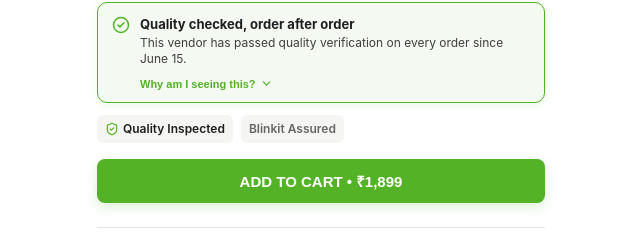
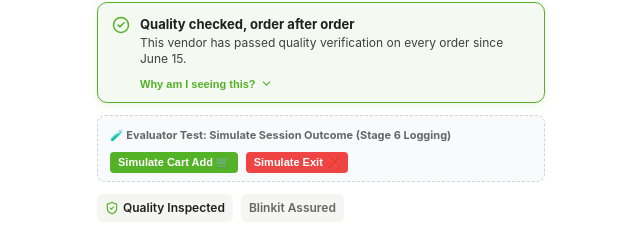
Before and after one commit to Deepali611/blinkit-second-look-ai-mvp, a Next.js app: page /mock/product/1 in a window 1280 px wide. Shown: the part 524-756 px from the top of the page, without its empty margins (319-959 px from the left). Built offline with nearby package versions, Linux system fonts and the light colour scheme.

Commit message:
Task 8: Implement Stage 6 outcome logging at /app/api/log-outcome/route.ts and PDP evaluator simulation ribbon

```diff
--- /dev/null
+++ b/app/api/log-outcome/route.ts
@@ -0,0 +1,55 @@
+import { NextRequest, NextResponse } from "next/server";
+import { logSessionOutcome } from "@/lib/db/outcomes";
+
+export async function POST(request: NextRequest) {
+  try {
+    const body = await request.json();
+    const {
+      productId,
+      obstacleDetected,
+      obstacleType,
+      selectedEvidence,
+      confidenceLevel,
+      verificationPassed,
+      actionShown,
+      finalOutcome,
+    } = body;
+
+    if (!productId || typeof productId !== "string") {
+      return NextResponse.json(
+        { error: "product_id_required" },
+        { status: 400 }
+      );
+    }
+
+    if (!finalOutcome || (finalOutcome !== "added_to_cart" && finalOutcome !== "exited_without_purchase")) {
+      return NextResponse.json(
+        { error: "valid_final_outcome_required" },
+        { status: 400 }
+      );
+    }
+
+    const record = logSessionOutcome({
+      productId,
+      obstacleDetected: Boolean(obstacleDetected),
+      obstacleType: obstacleType || "quality_authenticity",
+      selectedEvidence: selectedEvidence || "reorder_rate",
+      confidenceLevel: confidenceLevel || "high",
+      verificationPassed: verificationPassed !== false,
+      actionShown: actionShown || "highlight_seller",
+      finalOutcome,
+    });
+
+    return NextResponse.json({
+      success: true,
+      outcomeId: record.outcomeId,
+      record,
+    });
+  } catch (err) {
+    console.error("Error logging session outcome:", err);
+    return NextResponse.json(
+      { error: "failed_to_log_outcome" },
+      { status: 500 }
+    );
+  }
+}
--- a/components/customer/BlinkitProductPage.tsx
+++ b/components/customer/BlinkitProductPage.tsx
@@ -86,6 +86,33 @@
   }, []);
   const [selectedImgIdx, setSelectedImgIdx] = useState<number>(0);
   const [showToast, setShowToast] = useState<boolean>(showAcknowledgmentToast && !isFirstCategoryVisit);
+  const [loggedOutcomeMsg, setLoggedOutcomeMsg] = useState<string | null>(null);
+
+  const handleSimulateOutcome = async (outcome: "added_to_cart" | "exited_without_purchase") => {
+    try {
+      const res = await fetch("/api/log-outcome", {
+        method: "POST",
+        headers: { "Content-Type": "application/json" },
+        body: JSON.stringify({
+          productId: failureType || "boat_airdopes_141",
+          obstacleDetected: dwellTriggered,
+          obstacleType: "quality_authenticity",
+          selectedEvidence: "reorder_rate",
+          confidenceLevel: dwellTriggered ? "high" : "below_threshold",
+          verificationPassed: true,
+          actionShown: dwellTriggered ? "highlight_seller" : "no_action",
+          finalOutcome: outcome,
+        }),
+      });
+
+      if (res.ok) {
+        setLoggedOutcomeMsg(`Session outcome logged: ${outcome === "added_to_cart" ? "Added to Cart 🛒" : "Exited ❌"}`);
+        setTimeout(() => setLoggedOutcomeMsg(null), 3500);
+      }
+    } catch (err) {
+      console.error(err);
+    }
+  };
 
   useEffect(() => {
     if (showToast) {
@@ -543,6 +570,34 @@
           action={dwellTriggered ? "act" : "suppress"}
         />
 
+        {/* Evaluator-Only Outcome Simulation Ribbon (Stage 6 Logging) */}
+        <div style={{ backgroundColor: "#F9FAFB", border: "1px dashed #D1D5DB", borderRadius: "8px", padding: "8px 12px", margin: "10px 0", fontSize: "11px" }}>
+          <div style={{ fontWeight: 700, color: "var(--text-muted)", marginBottom: "6px" }}>
+            🧪 Evaluator Test: Simulate Session Outcome (Stage 6 Logging)
+          </div>
+          <div style={{ display: "flex", gap: "8px" }}>
+            <button
+              type="button"
+              onClick={() => handleSimulateOutcome("added_to_cart")}
+              style={{ backgroundColor: "var(--blinkit-green)", color: "#FFF", border: "none", borderRadius: "4px", padding: "4px 8px", fontSize: "11px", fontWeight: 700, cursor: "pointer" }}
+            >
+              Simulate Cart Add 🛒
+            </button>
+            <button
+              type="button"
+              onClick={() => handleSimulateOutcome("exited_without_purchase")}
+              style={{ backgroundColor: "#EF4444", color: "#FFF", border: "none", borderRadius: "4px", padding: "4px 8px", fontSize: "11px", fontWeight: 700, cursor: "pointer" }}
+            >
+              Simulate Exit ❌
+            </button>
+          </div>
+          {loggedOutcomeMsg && (
+            <div style={{ marginTop: "6px", color: "var(--blinkit-green)", fontWeight: 700 }}>
+              {loggedOutcomeMsg}
+            </div>
+          )}
+        </div>
+
         {/* Section 5: Trust Badge Row */}
         <div
           ref={trustBadgeRef}
--- a/lib/db/outcomes.ts
+++ b/lib/db/outcomes.ts
@@ -7,7 +7,21 @@
   loggedAt: string;
 }
 
+export interface SessionOutcomeRecord {
+  outcomeId: string;
+  productId: string;
+  obstacleDetected: boolean;
+  obstacleType: "quality_authenticity" | string | null;
+  selectedEvidence?: string | null;
+  confidenceLevel: "high" | "medium" | "low" | "below_threshold" | "unverified" | string;
+  verificationPassed: boolean;
+  actionShown: string;
+  finalOutcome: "added_to_cart" | "exited_without_purchase";
+  loggedAt: string;
+}
+
 const outcomesStore: OutcomeRecord[] = [];
+const sessionOutcomesStore: SessionOutcomeRecord[] = [];
 
 export function logOutcome(
   eventId: string,
@@ -32,3 +46,21 @@
   const matching = outcomesStore.filter((r) => r.eventId === eventId);
   return matching.length > 0 ? matching[matching.length - 1] : null;
 }
+
+// Stage 6 Session Outcome Logging Functions
+export function logSessionOutcome(
+  data: Omit<SessionOutcomeRecord, "outcomeId" | "loggedAt">
+): SessionOutcomeRecord {
+  const record: SessionOutcomeRecord = {
+    ...data,
+    outcomeId: `sess_out_${Date.now()}_${Math.random().toString(36).substring(2, 6)}`,
+    loggedAt: new Date().toISOString(),
+  };
+
+  sessionOutcomesStore.push(record);
+  return record;
+}
+
+export function getAllSessionOutcomes(): SessionOutcomeRecord[] {
+  return [...sessionOutcomesStore];
+}
```
